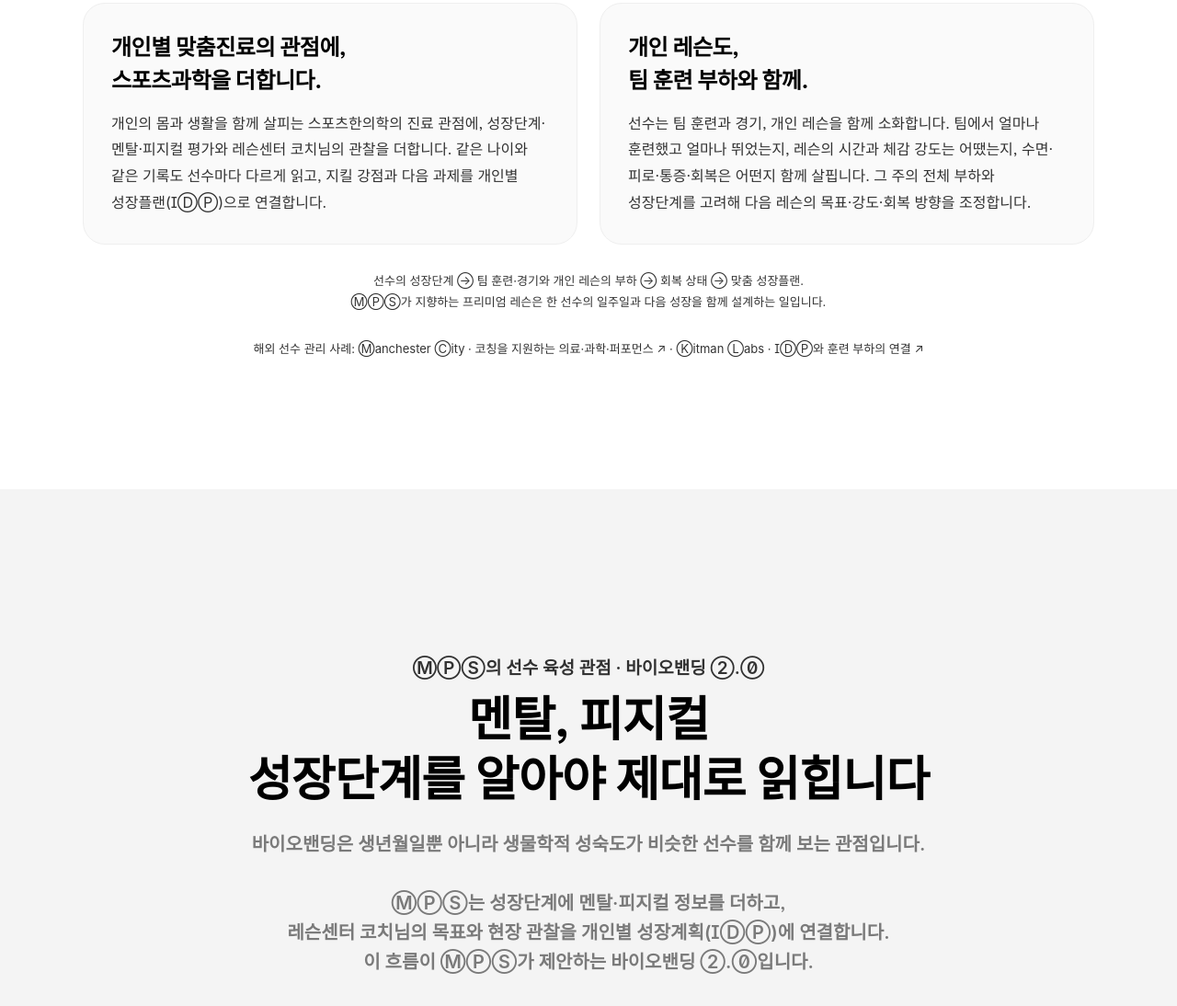
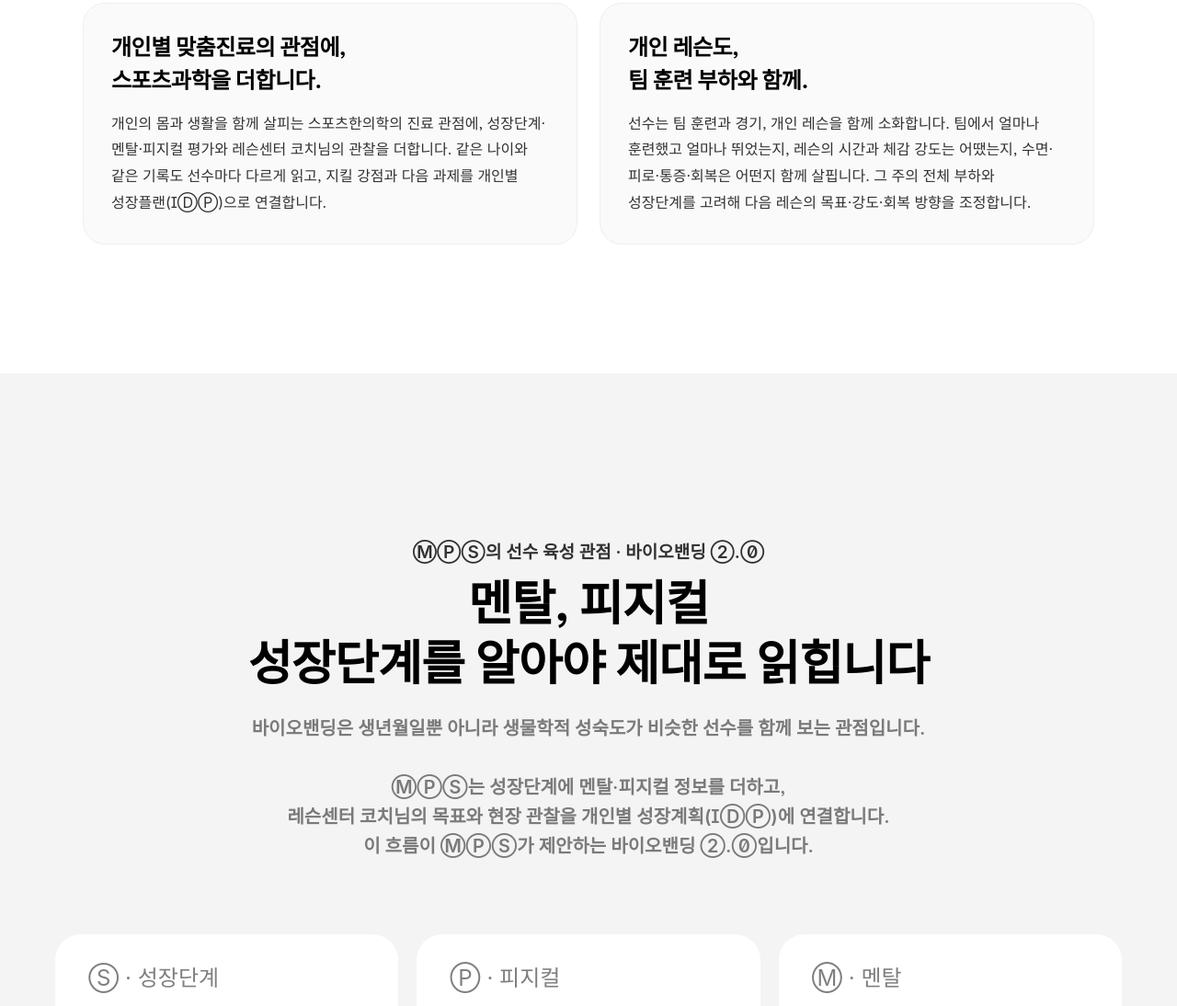
Before and after one commit to jungwooki/mpscenters, a plain HTML site: page index.html in a window 1280 px wide. Shown: the part 2900-3994 px from the top of the page at 92% size. Drawn offline with Linux system fonts and the light colour scheme; a web font is replaced by a local one.

Commit message:
Remove premium lesson notes and overseas reference links

```diff
--- a/index.html
+++ b/index.html
@@ -70,8 +70,8 @@
 <section class="hi-context" id="premium-development">
 <div class="head"><p class="eyebrow">PREMIUM LESSON · INDIVIDUAL DEVELOPMENT</p><h2 class="title">프리미엄 레슨의 기준,<br/>선수마다 다른 성장플랜.</h2><p class="sub">해외 상위 클럽은 코칭·피지컬·의료 전문가가 함께<br/>한 선수의 기술과 몸, 마음을 살피며 성장을 지원합니다.<br/><br/>MPS는 레슨센터 코치님의 전문성에<br/>스포츠한의학과 스포츠과학을 연결해,<br/>선수 한 명을 위한 맞춤 성장플랜을 만들어갑니다.</p></div>
 <div class="hi-context-grid"><article><h3>개인별 맞춤진료의 관점에,<br/>스포츠과학을 더합니다.</h3><p>개인의 몸과 생활을 함께 살피는 스포츠한의학의 진료 관점에, 성장단계·멘탈·피지컬 평가와 레슨센터 코치님의 관찰을 더합니다. 같은 나이와 같은 기록도 선수마다 다르게 읽고, 지킬 강점과 다음 과제를 개인별 성장플랜(IDP)으로 연결합니다.</p></article><article><h3>개인 레슨도,<br/>팀 훈련 부하와 함께.</h3><p>선수는 팀 훈련과 경기, 개인 레슨을 함께 소화합니다. 팀에서 얼마나 훈련했고 얼마나 뛰었는지, 레슨의 시간과 체감 강도는 어땠는지, 수면·피로·통증·회복은 어떤지 함께 살핍니다. 그 주의 전체 부하와 성장단계를 고려해 다음 레슨의 목표·강도·회복 방향을 조정합니다.</p></article></div>
-<p class="hi-context-note">선수의 성장단계 → 팀 훈련·경기와 개인 레슨의 부하 → 회복 상태 → 맞춤 성장플랜.<br/>MPS가 지향하는 프리미엄 레슨은 한 선수의 일주일과 다음 성장을 함께 설계하는 일입니다.</p>
-<p class="hi-context-note">해외 선수 관리 사례: <a href="https://www.mancity.com/news/vitality/staff/grant-downie" target="_blank" rel="noopener">Manchester City · 코칭을 지원하는 의료·과학·퍼포먼스 ↗</a> · <a href="https://www.kitmanlabs.com/blog/athlete-monitoring-systems-vs-athlete-management-systems/" target="_blank" rel="noopener">Kitman Labs · IDP와 훈련 부하의 연결 ↗</a></p>
+
+
 </section>
 <!-- SERVICE -->
 <section class="service" id="service">
```
